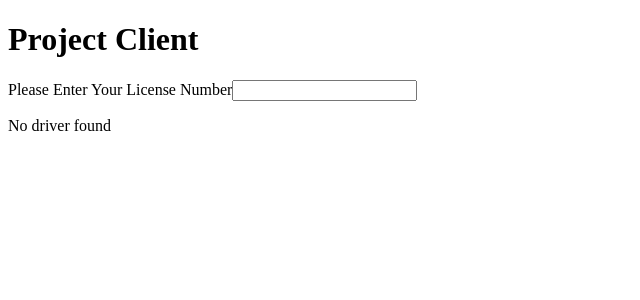
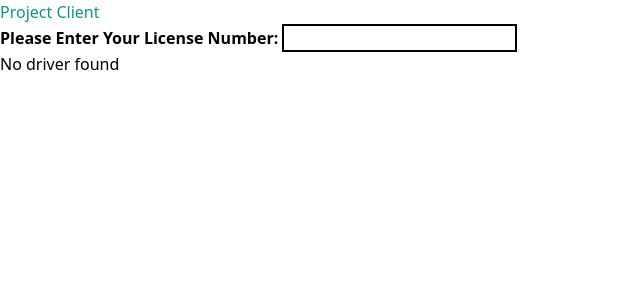
Before and after one commit to atsilcock/license-plate-generator, a React (Create React App) app in the folder client/: page / in a window 1280 px wide. Shown: the top 300 px of the page, without its empty margins (0-640 px from the left). Built offline with nearby package versions, Linux system fonts and the light colour scheme; no server answers.

Commit message:
adding in styling

```diff
--- a/client/package.json
+++ b/client/package.json
@@ -13,7 +13,10 @@
     "react-scripts": "5.0.1",
     "web-vitals": "^2.1.4"
   },
-  "devDependencies": {"@babel/plugin-proposal-private-property-in-object":"^7.21.11"},
+  "devDependencies": {
+    "@babel/plugin-proposal-private-property-in-object": "^7.21.11",
+    "tailwindcss": "^3.4.14"
+  },
   "scripts": {
     "start": "react-scripts start",
     "build": "react-scripts build",
--- a/client/src/components/App.js
+++ b/client/src/components/App.js
@@ -1,6 +1,7 @@
 import React, {useState, useEffect} from "react";
 // import DisplayStates from "./DisplayStates"; // Import the component
 import DisplayDriver from "./DisplayDriver"
+import NewDriver from "./NewDriver"
 
 function App() {
   const [drivers, setDrivers] = useState([])
@@ -18,9 +19,9 @@ function App() {
 
   return (
     <div>
-      <h1>Project Client</h1>
-      <label>Please Enter Your License Number</label>
-      <input type="text" onChange={(e) => setSearch(e.target.value)}></input>
+      <h1 className="text-teal-600" >Project Client</h1>
+      <label><strong>Please Enter Your License Number: </strong></label>
+      <input class="border-solid border-2 border-black" type="text" onChange={(e) => setSearch(e.target.value)}></input>
       {FilterByLicense.length > 0 ? (
         <DisplayDriver driver={FilterByLicense[0]} license={FilterByLicense[0].license[0]}/>
       ) : (
--- a/client/src/components/DisplayDriver.js
+++ b/client/src/components/DisplayDriver.js
@@ -4,12 +4,12 @@ function DisplayDriver({ license, driver }) {
 
     const carDetails = driver.cars.map((car) => {
         return (
-            <div key = {car.vin}>
-                <p key={car.vin}><strong>Car Color: </strong> {car.color}</p>
-                <p key={car.vin}><strong>Car Make: </strong> {car.make}</p>
-                <p key={car.vin}><strong>Car Model: </strong> {car.model}</p>
-                <p key={car.vin}><strong>Car Year: </strong> {car.year}</p>
-                <p key={car.vin}><strong>Car Vin: </strong> {car.vin}</p>
+            <div key = {car.vin} className="">
+                <p><strong>Car Color: </strong> {car.color}</p>
+                <p><strong>Car Make: </strong> {car.make}</p>
+                <p><strong>Car Model: </strong> {car.model}</p>
+                <p><strong>Car Year: </strong> {car.year}</p>
+                <p><strong>Car Vin: </strong> {car.vin}</p>
             </div>
     )})
 
--- a/client/src/components/NewDriver.js
+++ b/client/src/components/NewDriver.js
@@ -27,7 +27,7 @@ function NewDriver() {
   return (
     <div>
         <form>
-        <h3>Register for a new License Plate Number</h3>
+        <h3>Register for a new License Plate Number : </h3>
 
         <label>Name</label>
         <input type="text" />
--- a/client/src/index.css
+++ b/client/src/index.css
@@ -1,6 +1,3 @@
-:root {
-  --bg: #282c34;
-  --header: #fff;
-  --link: #61dafb;
-  --text: hsla(0, 0%, 100%, 0.88);
-}
+@tailwind base;
+@tailwind components;
+@tailwind utilities;
--- /dev/null
+++ b/client/tailwind.config.js
@@ -0,0 +1,10 @@
+/** @type {import('tailwindcss').Config} */
+module.exports = {
+  content: [
+    "./src/**/*.{js,jsx,ts,tsx}",
+  ],
+  theme: {
+    extend: {},
+  },
+  plugins: [],
+}
```
